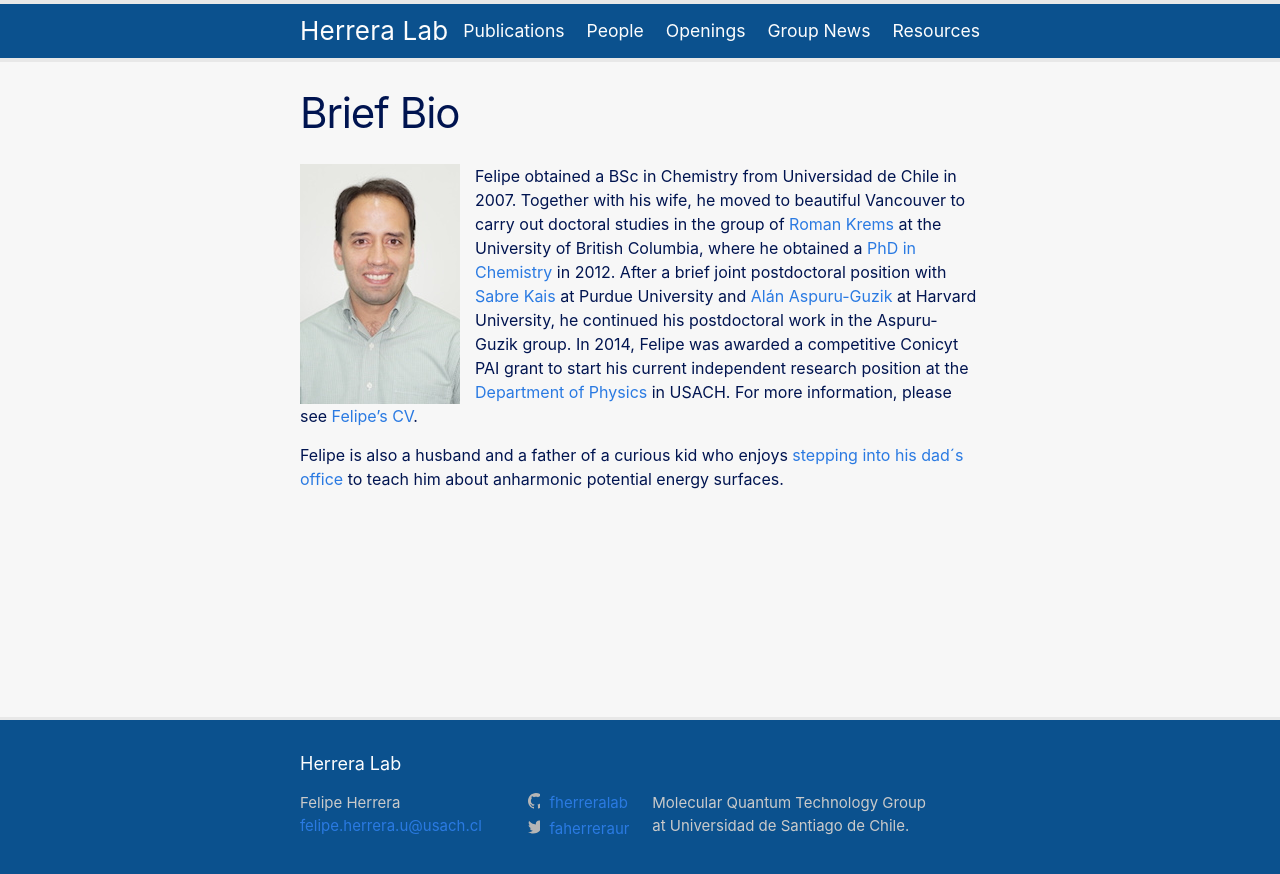
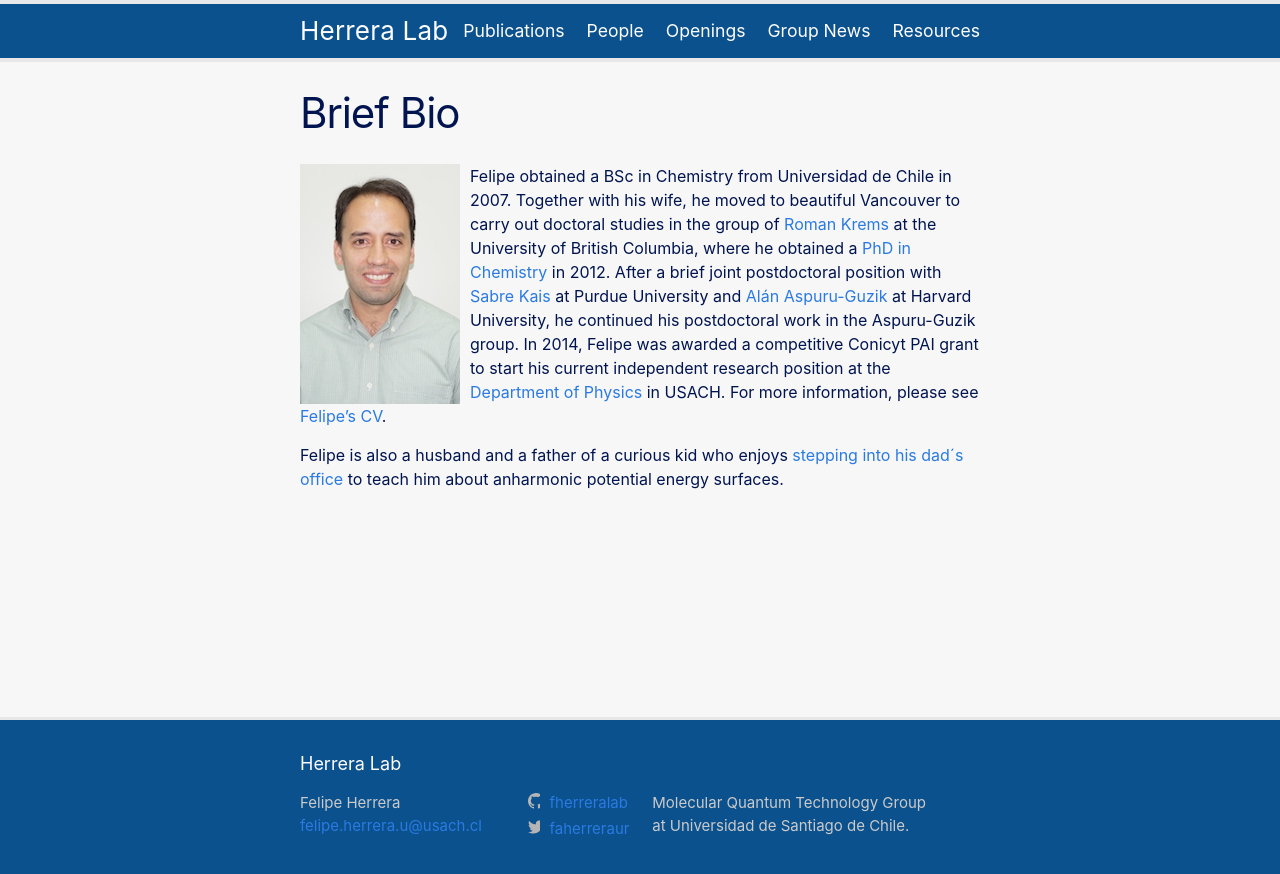
Before and after one commit to fherreralab/fherreralab.github.io, a Jekyll site: the page built from about.md, in a window 1280 px wide. Shown: the top 874 px of the page. Built offline with Jekyll 4.4.1, drawn with Linux system fonts in a browser that asks for light colours.

Commit message:
uploaded fherrera.jpg

```diff
--- a/about.md
+++ b/about.md
@@ -3,7 +3,7 @@
 title: 'Brief Bio'
 permalink: /about/
 ---
-<img src="{{absolute_url}}/assets/img/fherrera.jpg" alt="Felipe Herrera 2018" align="left" style="margin-right:15px" /> Felipe obtained a BSc in Chemistry from Universidad de Chile in 2007. Together with his wife, he moved to beautiful Vancouver to carry out doctoral studies in the group of [Roman Krems][krems-website] at the University of British Columbia, where he obtained a [PhD in Chemistry][herrera-thesis] in 2012. After a brief joint postdoctoral position with [Sabre Kais][kais-website] at Purdue University and [Alán Aspuru-Guzik][alan-website] at Harvard University, he continued his postdoctoral work in the Aspuru-Guzik group. In 2014, Felipe was awarded a competitive Conicyt PAI grant to start his current independent research position at the [Department of Physics][fisica-usach] in USACH. For more information, please see [Felipe's CV][herrera-cv].
+<img src="{{absolute_url}}/assets/img/fherrera.jpg" alt="Felipe Herrera 2018" align="left" style="margin-right:10px" /> Felipe obtained a BSc in Chemistry from Universidad de Chile in 2007. Together with his wife, he moved to beautiful Vancouver to carry out doctoral studies in the group of [Roman Krems][krems-website] at the University of British Columbia, where he obtained a [PhD in Chemistry][herrera-thesis] in 2012. After a brief joint postdoctoral position with [Sabre Kais][kais-website] at Purdue University and [Alán Aspuru-Guzik][alan-website] at Harvard University, he continued his postdoctoral work in the Aspuru-Guzik group. In 2014, Felipe was awarded a competitive Conicyt PAI grant to start his current independent research position at the [Department of Physics][fisica-usach] in USACH. For more information, please see [Felipe's CV][herrera-cv].
 
 Felipe is also a husband and a father of a curious kid who enjoys [stepping into his dad´s office][andres-photo] to teach him about anharmonic potential energy surfaces.
 
```
Also changed, not shown: 1 other file.
